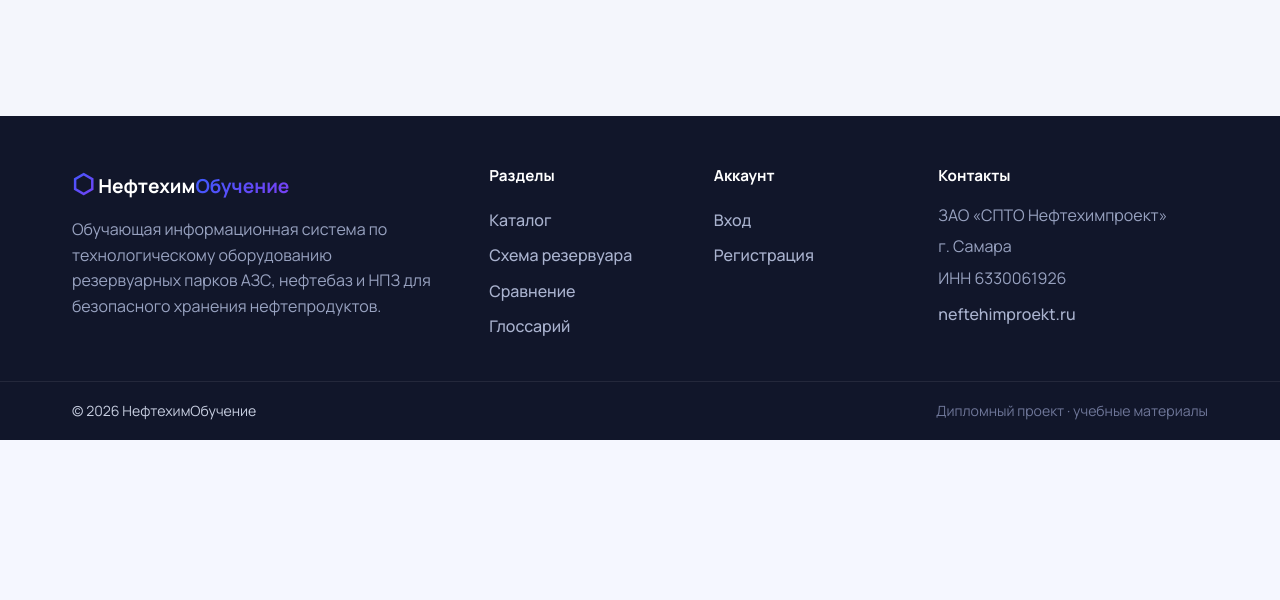
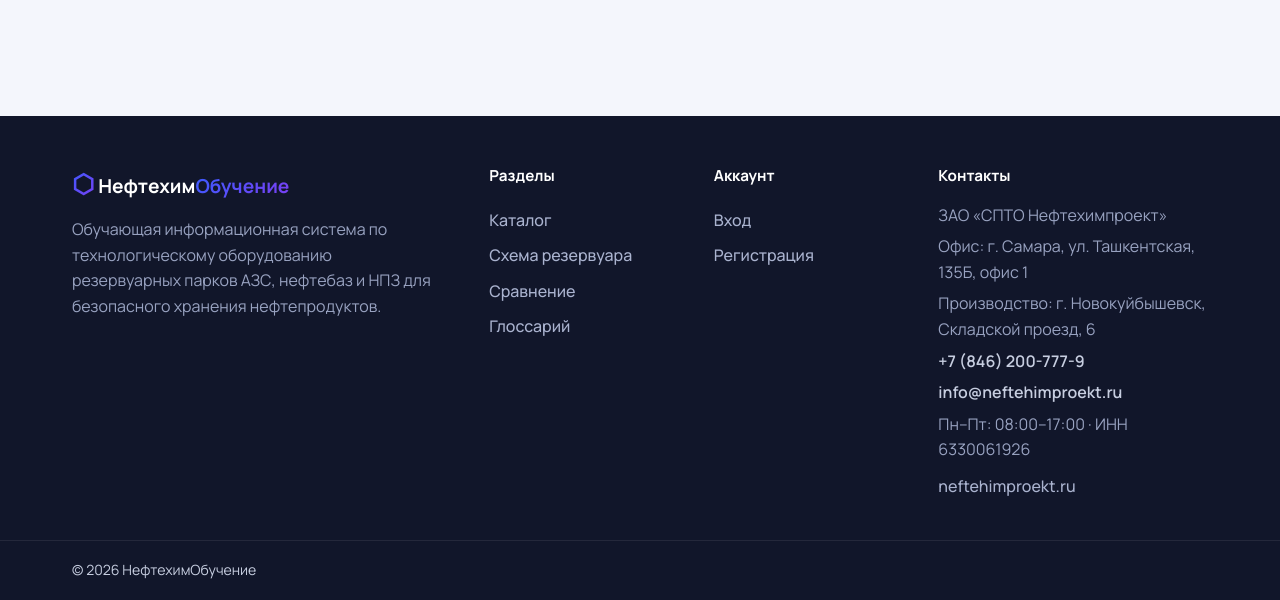
Before and after one commit to iwixw/neftehim-edu, a Flask app: a page that uses app/templates/base.html in a window 1280 px wide. Shown: the part 636-1236 px from the top of the page. Before the commit the page ends 1076 px from the top, so only its background shows below. Run offline with Flask 3, Linux system fonts and the light colour scheme.

Commit message:
Контакты завода в подвале, убрана подпись о дипломе

```diff
--- a/app/static/css/style.css
+++ b/app/static/css/style.css
@@ -373,6 +373,8 @@ h1, h2, h3 { line-height: 1.2; letter-spacing: -0.02em; font-weight: 800; }
 .footer-col a { display: block; color: #aab3cf; padding: 5px 0; font-weight: 500; }
 .footer-col a:hover { color: #fff; }
 .footer-col p { margin: 0 0 6px; color: #98a2c0; }
+.footer-contacts p a { display: inline; color: #c7cee0; font-weight: 600; }
+.footer-contacts p a:hover { color: #fff; }
 .footer-bottom { border-top: 1px solid rgba(255,255,255,.08); }
 .footer-bottom-inner { display: flex; justify-content: space-between; align-items: center; gap: 12px; padding: 18px 22px; flex-wrap: wrap; }
 .footer-bottom-inner span { font-size: .88rem; }
--- a/app/templates/base.html
+++ b/app/templates/base.html
@@ -9,7 +9,7 @@
     <link rel="preconnect" href="https://fonts.googleapis.com">
     <link rel="preconnect" href="https://fonts.gstatic.com" crossorigin>
     <link href="https://fonts.googleapis.com/css2?family=Manrope:wght@400;500;600;700;800&display=swap" rel="stylesheet">
-    <link rel="stylesheet" href="{{ url_for('static', filename='css/style.css', v=19) }}">
+    <link rel="stylesheet" href="{{ url_for('static', filename='css/style.css', v=20) }}">
 </head>
 <body>
 <header class="site-header">
@@ -78,18 +78,20 @@
                 <a href="{{ url_for('auth.register') }}">Регистрация</a>
             {% endif %}
         </div>
-        <div class="footer-col">
+        <div class="footer-col footer-contacts">
             <h4>Контакты</h4>
             <p>ЗАО «СПТО Нефтехимпроект»</p>
-            <p>г. Самара</p>
-            <p>ИНН 6330061926</p>
-            <a href="https://www.neftehimproekt.ru" target="_blank" rel="noopener">neftehimproekt.ru</a>
+            <p>Офис: г. Самара, ул. Ташкентская, 135Б, офис 1</p>
+            <p>Производство: г. Новокуйбышевск, Складской проезд, 6</p>
+            <p><a href="tel:+78462007779">+7 (846) 200-777-9</a></p>
+            <p><a href="mailto:info@neftehimproekt.ru">info@neftehimproekt.ru</a></p>
+            <p>Пн–Пт: 08:00–17:00 · ИНН 6330061926</p>
+            <a href="https://neftehimproekt.ru" target="_blank" rel="noopener">neftehimproekt.ru</a>
         </div>
     </div>
     <div class="footer-bottom">
         <div class="container footer-bottom-inner">
             <span>© {{ current_year }} НефтехимОбучение</span>
-            <span class="muted">Дипломный проект · учебные материалы</span>
         </div>
     </div>
 </footer>
```
